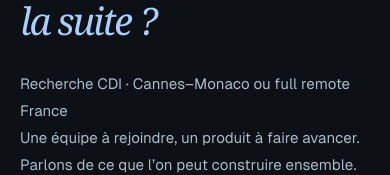
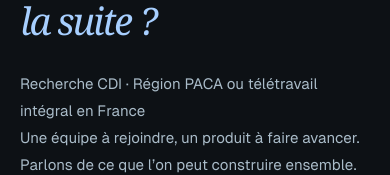
Before and after one commit to Nadjide/portfolio_ts, a Next.js app: page / in a window 390 px wide. Shown: the part 8931-9106 px from the top of the page. Built offline with nearby package versions, Linux system fonts and the light colour scheme.

Commit message:
portfolio: préciser la mobilité en région PACA

```diff
--- a/app/profileData.ts
+++ b/app/profileData.ts
@@ -13,7 +13,7 @@ export const profile = {
   name: "Nadjide Omar",
   title: "Software Engineer",
   location: "Nice (06)",
-  availability: "Recherche CDI · Cannes–Monaco ou full remote France",
+  availability: "Recherche CDI · Région PACA ou télétravail intégral en France",
   certification: "AWS Cloud Practitioner (préparation en cours)",
   languages: ["Français : natif", "Anglais : C1"],
   seoDescription:
```
